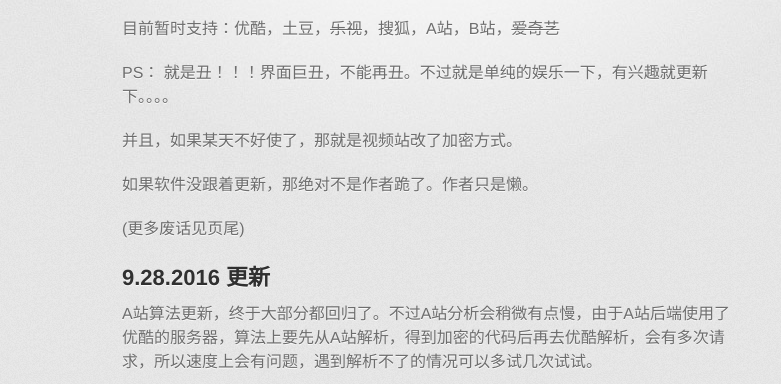
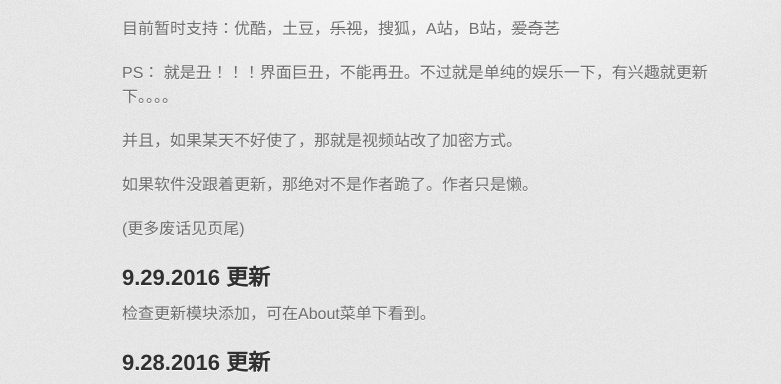
Before and after one commit to EvilCult/Video-Downloader, a plain HTML site: page index.html in a window 1280 px wide. Shown: the part 401-785 px from the top of the page, without its empty margins (208-989 px from the left). Drawn offline with Linux system fonts and the light colour scheme; a web font is replaced by a local one.

Commit message:
Update 9.29.2016

```diff
--- a/index.html
+++ b/index.html
@@ -47,6 +47,11 @@
 <p>如果软件没跟着更新，那绝对不是作者跪了。作者只是懒。</p>
 
 <p>(更多废话见页尾)</p>
+
+<h2>
+<a id="9292016-更新" class="anchor" href="#9292016-%E6%9B%B4%E6%96%B0" aria-hidden="true"><span aria-hidden="true" class="octicon octicon-link"></span></a>9.29.2016 更新</h2>
+
+<p>检查更新模块添加，可在About菜单下看到。</p>
 
 <h2>
 <a id="9282016-更新" class="anchor" href="#9282016-%E6%9B%B4%E6%96%B0" aria-hidden="true"><span aria-hidden="true" class="octicon octicon-link"></span></a>9.28.2016 更新</h2>
--- a/version.json
+++ b/version.json
@@ -1 +1 @@
-{"version":"Video Downloader Beta 0.9.1 r(20160928)","appVer":0.91,"time":"2016.09.28","info":"A站算法更新，终于大部分都回归了。不过A站分析会稍微有点慢，由于A站后端使用了优酷的服务器，算法上要先从A站解析，得到加密的代码后再去优酷解析，会有多次请求，所以速度上会有问题，遇到解析不了的情况可以多试几次试试。"}
+{"version":"Video Downloader Beta 0.9.2 r(20160929)","appVer":0.92,"time":"2016.09.29","info":"检查更新模块添加，可在About菜单下看到。"}
```
